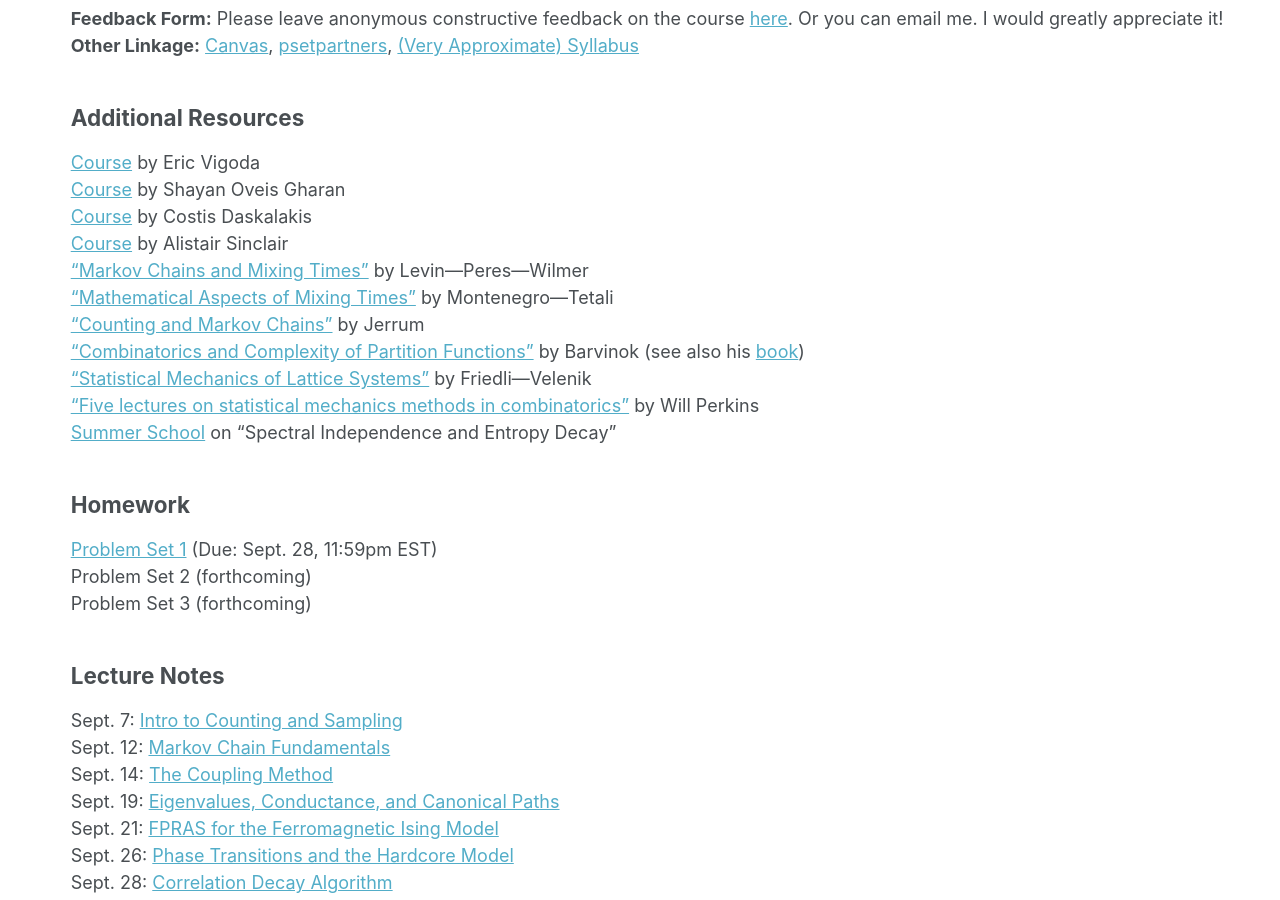
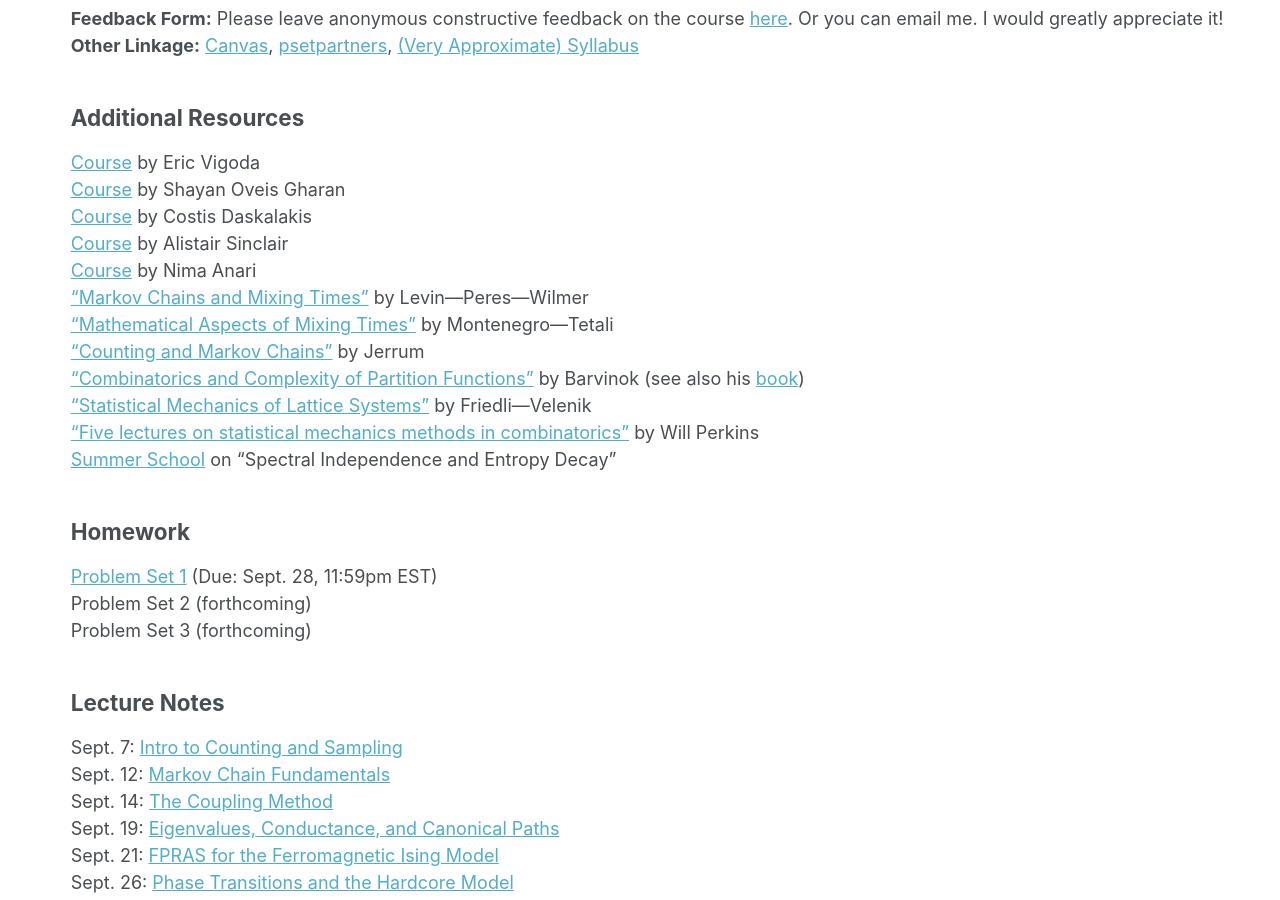
Before and after one commit to kuikuiliu/kuikuiliu.github.io, a Jekyll site: the page built from _teaching/fall2023-counting-sampling.md, in a window 1280 px wide and 900 px high, scrolled down 546 px. Built offline with Jekyll 4.4.1, drawn with Linux system fonts in a browser that asks for light colours.

Commit message:
add lecture 11. add link to nima's course

```diff
--- a/_teaching/fall2023-counting-sampling.md
+++ b/_teaching/fall2023-counting-sampling.md
@@ -29,6 +29,7 @@ This course introduces the modern theory of algorithms for sampling from high-di
 [Course](https://homes.cs.washington.edu/~shayan/courses/sampling/index.html) by Shayan Oveis Gharan <br />
 [Course](http://people.csail.mit.edu/costis/6896sp11/) by Costis Daskalakis <br />
 [Course](https://people.eecs.berkeley.edu/~sinclair/cs294/f23.html) by Alistair Sinclair <br />
+[Course](https://nimaanari.com/cs263-autumn2023/) by Nima Anari <br />
 ["Markov Chains and Mixing Times"](https://pages.uoregon.edu/dlevin/MARKOV/markovmixing.pdf) by Levin&mdash;Peres&mdash;Wilmer <br />
 ["Mathematical Aspects of Mixing Times"](https://tetali.math.gatech.edu/PUBLIS/survey.pdf) by Montenegro&mdash;Tetali <br />
 ["Counting and Markov Chains"](https://www.math.cmu.edu/~af1p/Teaching/MCC17/Papers/JerrumBook) by Jerrum <br />
```
Also changed, not shown: 5 other files.
